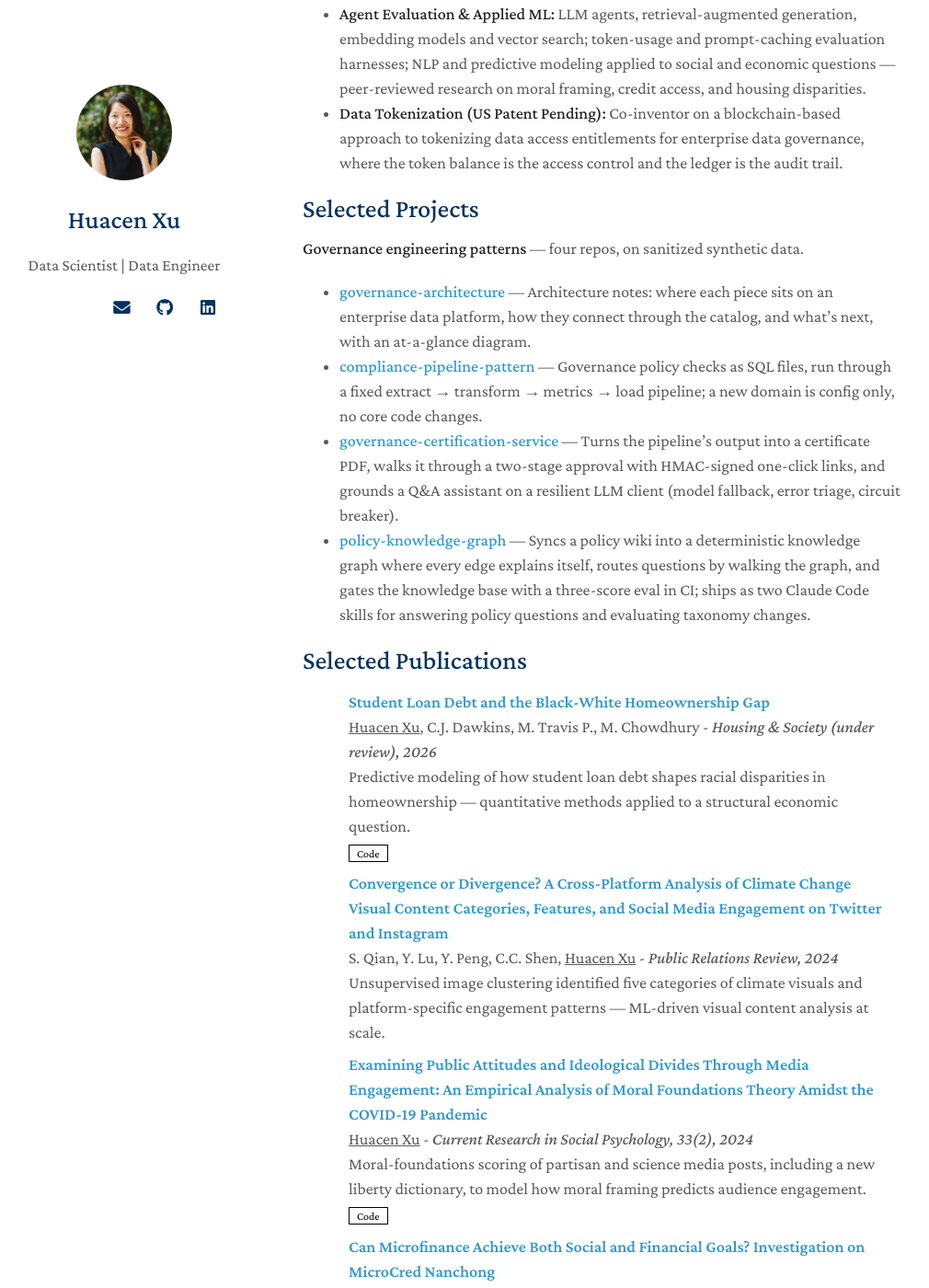
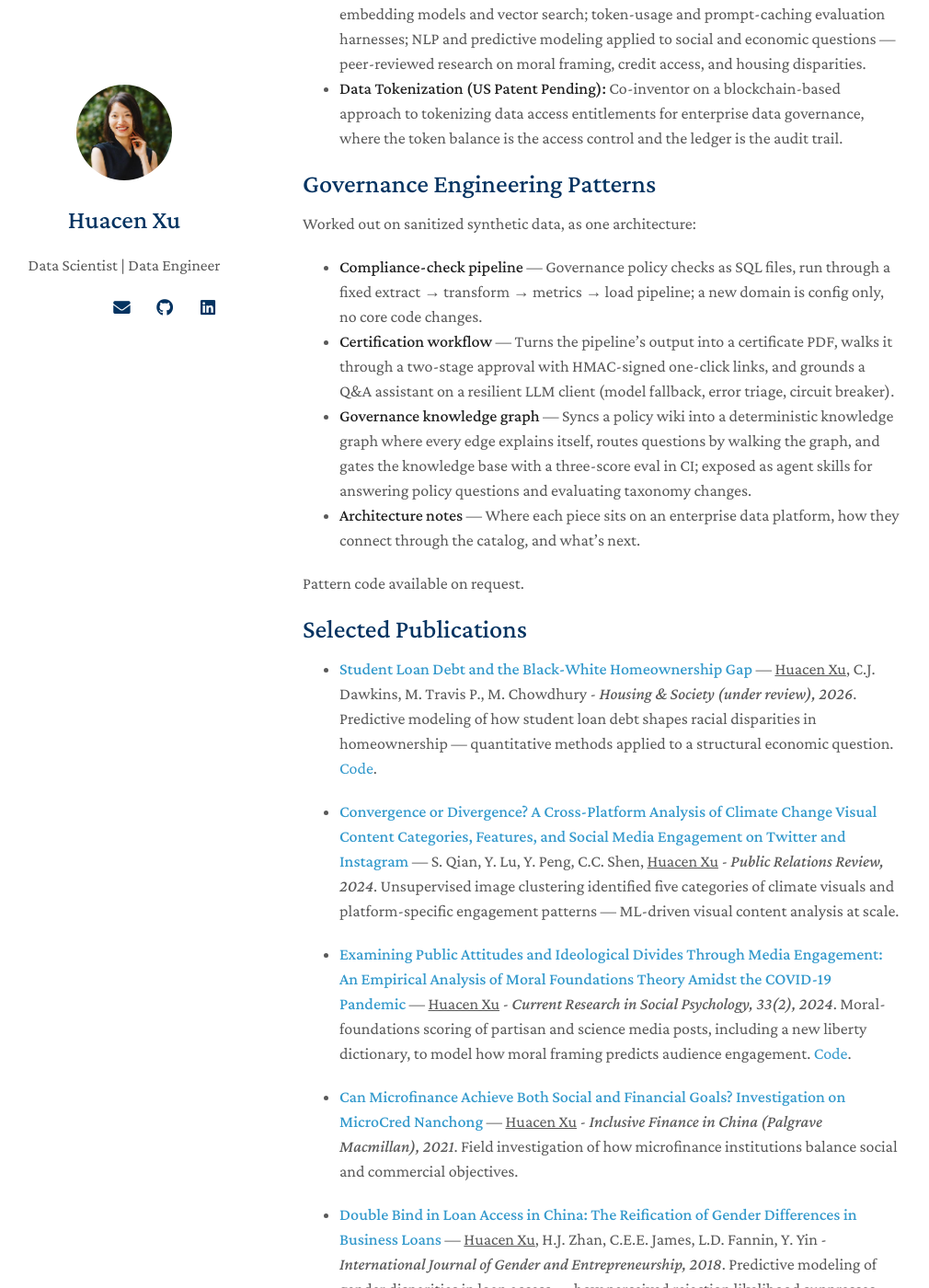
Before and after one commit to huacenxu/huacenxu.github.io, a Jekyll site: the page built from index.md, in a window 1280 px wide and 1400 px high, scrolled down 609 px. Shown: the whole window at 92% size, without its empty margins (141-1151 px from the left). Built offline with Jekyll 4.4.1, drawn with Linux system fonts in a browser that asks for light colours; nearby versions of some CDN libraries; a style sheet for code colours, icons or effects is not loaded; our own code applies the rules of GitHub Pages for plain Markdown files; some of the changed text lies outside the part shown.

Commit message:
Remove repo links from homepage; publications as a plain list

```diff
--- a/_includes/publications.md
+++ b/_includes/publications.md
@@ -1,52 +1,5 @@
-<h2 id="publications" style="margin: 2px 0px -15px;">Selected Publications</h2>
-
-<div class="publications">
-<ol class="bibliography">
+## Selected Publications
 
 {% for link in site.data.publications.main %}
-
-<li>
-<div class="pub-row">
-  <div class="col-sm-3 abbr" style="position: relative;padding-right: 15px;padding-left: 15px;">
-    {% if link.image %}
-    <img src="{{ link.image }}" class="teaser img-fluid z-depth-1" style="width=100;height=40%">
-    {% endif %}
-    {% if link.conference_short %}
-    <abbr class="badge">{{ link.conference_short }}</abbr>
-    {% endif %}
-  </div>
-  <div class="col-sm-9" style="position: relative;padding-right: 15px;padding-left: 20px;">
-      <div class="title"><a href="{{ link.pdf }}">{{ link.title }}</a></div>
-      <div class="author">{{ link.authors }}</div>
-      <div class="periodical">
-    <em style="font-style: normal !important; text-align: left !important; display: block;"
-        class="with-bullet">{{ link.conference }}</em>
-      </div>
-    <div class="links">
-      {% if link.code %}
-      <a href="{{ link.code }}" class="btn btn-sm z-depth-0" role="button" target="_blank" style="font-size:12px;">Code</a>
-      {% endif %}
-      {% if link.page %}
-      <a href="{{ link.page }}" class="btn btn-sm z-depth-0" role="button" target="_blank" style="font-size:12px;">Project Page</a>
-      {% endif %}
-      {% if link.bibtex %}
-      <a href="{{ link.bibtex }}" class="btn btn-sm z-depth-0" role="button" target="_blank" style="font-size:12px;">BibTex</a>
-      {% endif %}
-      {% if link.slides %}
-      <a href="{{ link.slides }}" class="btn btn-sm z-depth-0" role="button" target="_blank" style="font-size:12px;">Slides</a>
-      {% endif %}
-      {% if link.notes %}
-      <strong> <i style="color:#e74d3c">{{ link.notes }}</i></strong>
-      {% endif %}
-      {% if link.others %}
-      {{ link.others }}
-      {% endif %}
-    </div>
-  </div>
-</div>
-</li>
-
+- **[{{ link.title }}]({{ link.pdf }})** — {{ link.authors }}. {{ link.conference }}{% if link.code %} [Code]({{ link.code }}).{% endif %}
 {% endfor %}
-
-</ol>
-</div>
--- a/index.md
+++ b/index.md
@@ -10,18 +10,20 @@ Before that I was a research analyst at the University of Georgia, where I compl
 
 ## Focus Areas
 
-- **Governance Engineering & Automation:** Building the tooling behind enterprise data governance — compliance pipelines, certification automation, taxonomy change management, and AI-grounded agent skills. The patterns are written up in [architecture notes](https://github.com/huacenxu/governance-architecture/blob/main/ARCHITECTURE.md).
+- **Governance Engineering & Automation:** Building the tooling behind enterprise data governance — compliance pipelines, certification automation, taxonomy change management, and AI-grounded agent skills.
 - **Agent Evaluation & Applied ML:** LLM agents, retrieval-augmented generation, embedding models and vector search; token-usage and prompt-caching evaluation harnesses; NLP and predictive modeling applied to social and economic questions — peer-reviewed research on moral framing, credit access, and housing disparities.
 - **Data Tokenization (US Patent Pending):** Co-inventor on a blockchain-based approach to tokenizing data access entitlements for enterprise data governance, where the token balance is the access control and the ledger is the audit trail.
 
-## Selected Projects
+## Governance Engineering Patterns
 
-**Governance engineering patterns** — four repos, on sanitized synthetic data.
+Worked out on sanitized synthetic data, as one architecture:
 
-- **[governance-architecture](https://github.com/huacenxu/governance-architecture/blob/main/ARCHITECTURE.md)** — Architecture notes: where each piece sits on an enterprise data platform, how they connect through the catalog, and what's next, with an at-a-glance diagram.
-- **[compliance-pipeline-pattern](https://github.com/huacenxu/compliance-pipeline-pattern)** — Governance policy checks as SQL files, run through a fixed extract → transform → metrics → load pipeline; a new domain is config only, no core code changes.
-- **[governance-certification-service](https://github.com/huacenxu/governance-certification-service)** — Turns the pipeline's output into a certificate PDF, walks it through a two-stage approval with HMAC-signed one-click links, and grounds a Q&A assistant on a resilient LLM client (model fallback, error triage, circuit breaker).
-- **[policy-knowledge-graph](https://github.com/huacenxu/policy-knowledge-graph)** — Syncs a policy wiki into a deterministic knowledge graph where every edge explains itself, routes questions by walking the graph, and gates the knowledge base with a three-score eval in CI; ships as two Claude Code skills for answering policy questions and evaluating taxonomy changes.
+- **Compliance-check pipeline** — Governance policy checks as SQL files, run through a fixed extract → transform → metrics → load pipeline; a new domain is config only, no core code changes.
+- **Certification workflow** — Turns the pipeline's output into a certificate PDF, walks it through a two-stage approval with HMAC-signed one-click links, and grounds a Q&A assistant on a resilient LLM client (model fallback, error triage, circuit breaker).
+- **Governance knowledge graph** — Syncs a policy wiki into a deterministic knowledge graph where every edge explains itself, routes questions by walking the graph, and gates the knowledge base with a three-score eval in CI; exposed as agent skills for answering policy questions and evaluating taxonomy changes.
+- **Architecture notes** — Where each piece sits on an enterprise data platform, how they connect through the catalog, and what's next.
+
+Pattern code available on request.
 
 {% include_relative _includes/publications.md %}
 
```
